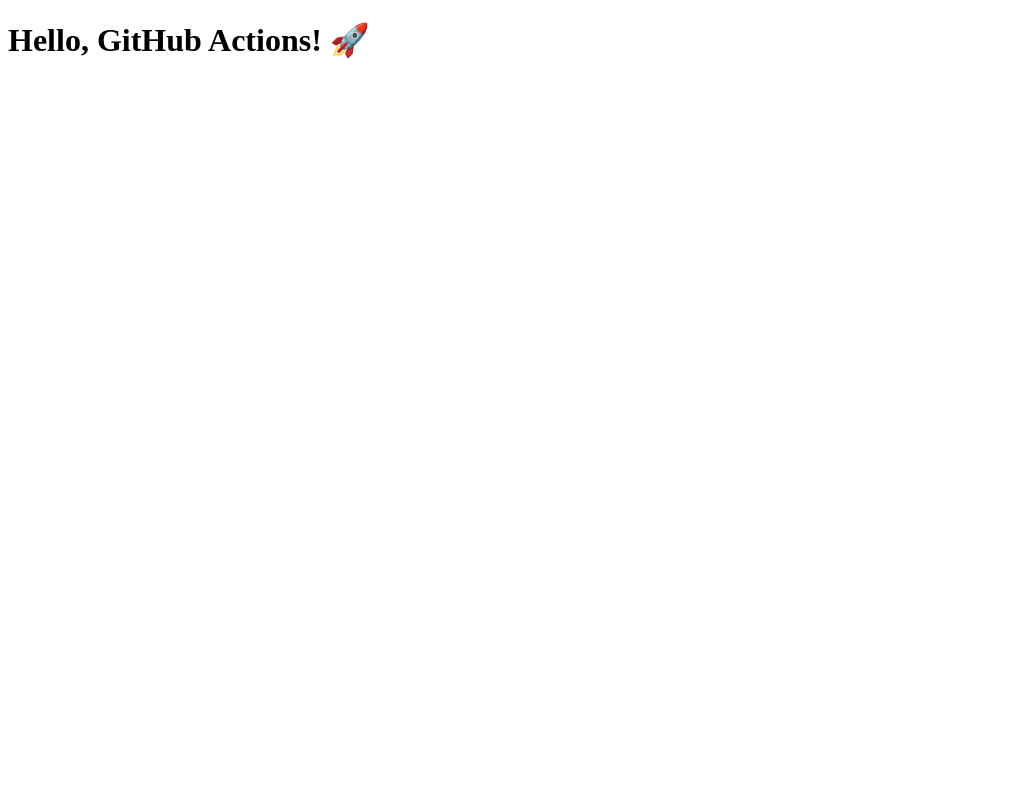
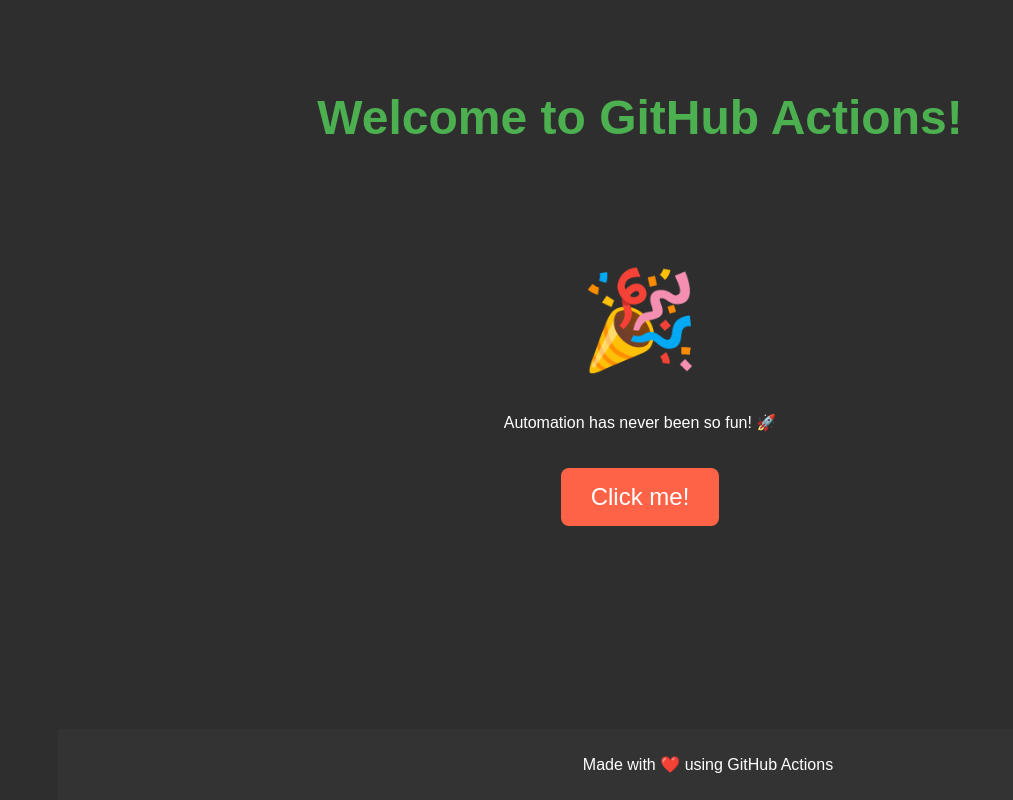
Before and after one commit to PeymanSohi/gh-deployment-workflow, a plain HTML site: page index.html in a window 1280 px wide. Shown: the whole page, without its empty margins (0-1013 px from the left). Drawn offline with Linux system fonts and the light colour scheme.

Commit message:
index change

```diff
--- a/index.html
+++ b/index.html
@@ -1,11 +1,91 @@
-<!-- index.html -->
 <!DOCTYPE html>
 <html lang="en">
 <head>
   <meta charset="UTF-8">
-  <title>Hello</title>
+  <meta name="viewport" content="width=device-width, initial-scale=1.0">
+  <title>Welcome to GitHub Actions!</title>
+  <style>
+    body {
+      font-family: 'Arial', sans-serif;
+      background-color: #2e2e2e;
+      color: #fff;
+      text-align: center;
+      padding: 50px;
+    }
+    h1 {
+      color: #4CAF50;
+      font-size: 3em;
+      margin-bottom: 20px;
+    }
+    .container {
+      display: flex;
+      justify-content: center;
+      align-items: center;
+      height: 60vh;
+      flex-direction: column;
+    }
+    .button {
+      background-color: #ff6347;
+      border: none;
+      padding: 15px 30px;
+      color: white;
+      font-size: 1.5em;
+      cursor: pointer;
+      margin-top: 20px;
+      border-radius: 8px;
+      transition: 0.3s;
+    }
+    .button:hover {
+      background-color: #ff4500;
+      transform: scale(1.1);
+    }
+    .emoji {
+      font-size: 6em;
+      animation: bounce 1s infinite alternate;
+    }
+    @keyframes bounce {
+      0% {
+        transform: translateY(0);
+      }
+      100% {
+        transform: translateY(-20px);
+      }
+    }
+    footer {
+      position: fixed;
+      bottom: 0;
+      width: 100%;
+      background-color: #333;
+      color: #fff;
+      text-align: center;
+      padding: 10px;
+    }
+  </style>
 </head>
 <body>
-  <h1>Hello, GitHub Actions! 🚀</h1>
+
+  <h1>Welcome to GitHub Actions!</h1>
+
+  <div class="container">
+    <div class="emoji">🎉</div>
+    <p>Automation has never been so fun! 🚀</p>
+    <button class="button" onclick="alert('GitHub Actions rocks! 🚀')">Click me!</button>
+  </div>
+
+  <footer>
+    <p>Made with ❤️ using GitHub Actions</p>
+  </footer>
+
+  <script>
+    // Optional: You can add fun JS interactions here
+    const button = document.querySelector('.button');
+    button.addEventListener('mouseover', () => {
+      button.style.transform = 'scale(1.1)';
+    });
+    button.addEventListener('mouseleave', () => {
+      button.style.transform = 'scale(1)';
+    });
+  </script>
+
 </body>
 </html>
```
